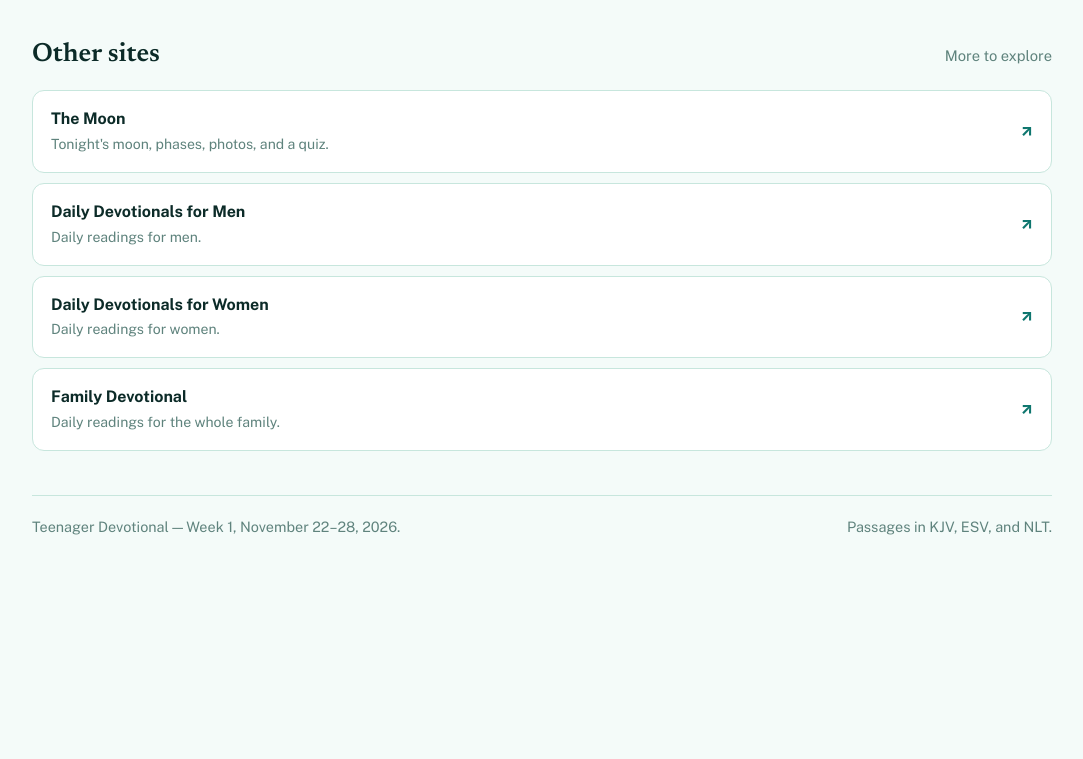
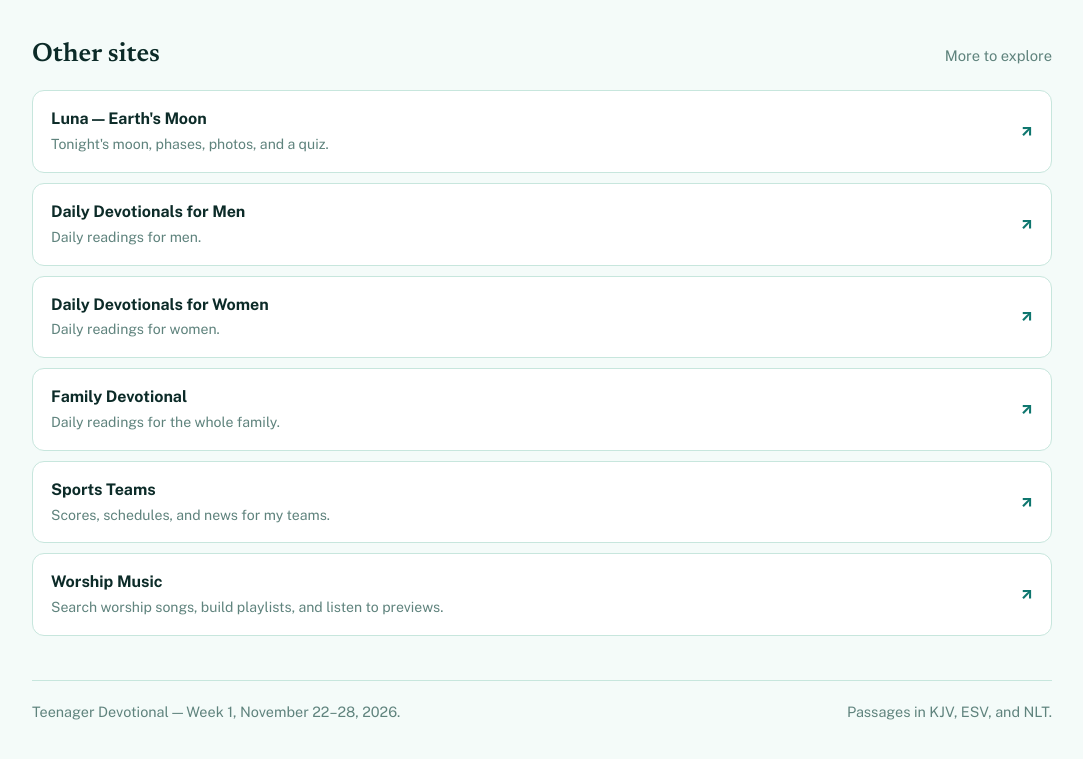
Before and after one commit to ejyoungr-hash/teenager-devotional, a plain HTML site: page index.html in a window 1280 px wide. Shown: the part 2251-3010 px from the top of the page, without its empty margins (98-1181 px from the left). Before the commit the page ends 2861 px from the top, so only its background shows below. Drawn offline with nearby package versions, Linux system fonts and the light colour scheme; no server answers.

Commit message:
Other sites: link all six other sites

```diff
--- a/index.html
+++ b/index.html
@@ -283,7 +283,7 @@
     <li>
       <a href="https://ejyoungr-hash.github.io/moon/" target="_blank" rel="noopener">
         <div>
-          <div class="ot">The Moon</div>
+          <div class="ot">Luna — Earth's Moon</div>
           <div class="od">Tonight's moon, phases, photos, and a quiz.</div>
         </div>
         <span class="arrow" aria-hidden="true">↗</span>
@@ -312,6 +312,24 @@
         <div>
           <div class="ot">Family Devotional</div>
           <div class="od">Daily readings for the whole family.</div>
+        </div>
+        <span class="arrow" aria-hidden="true">↗</span>
+      </a>
+    </li>
+    <li>
+      <a href="https://ejyoungr-hash.github.io/sports-teams/" target="_blank" rel="noopener">
+        <div>
+          <div class="ot">Sports Teams</div>
+          <div class="od">Scores, schedules, and news for my teams.</div>
+        </div>
+        <span class="arrow" aria-hidden="true">↗</span>
+      </a>
+    </li>
+    <li>
+      <a href="https://ejyoungr-hash.github.io/worship-music/" target="_blank" rel="noopener">
+        <div>
+          <div class="ot">Worship Music</div>
+          <div class="od">Search worship songs, build playlists, and listen to previews.</div>
         </div>
         <span class="arrow" aria-hidden="true">↗</span>
       </a>
```
